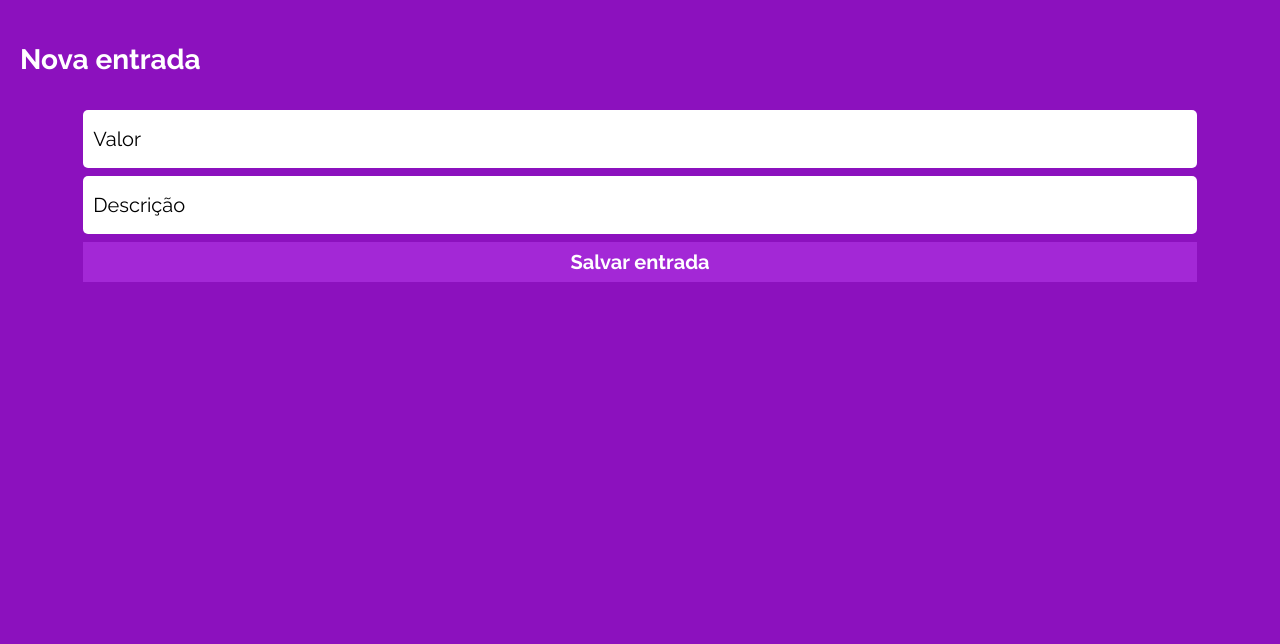
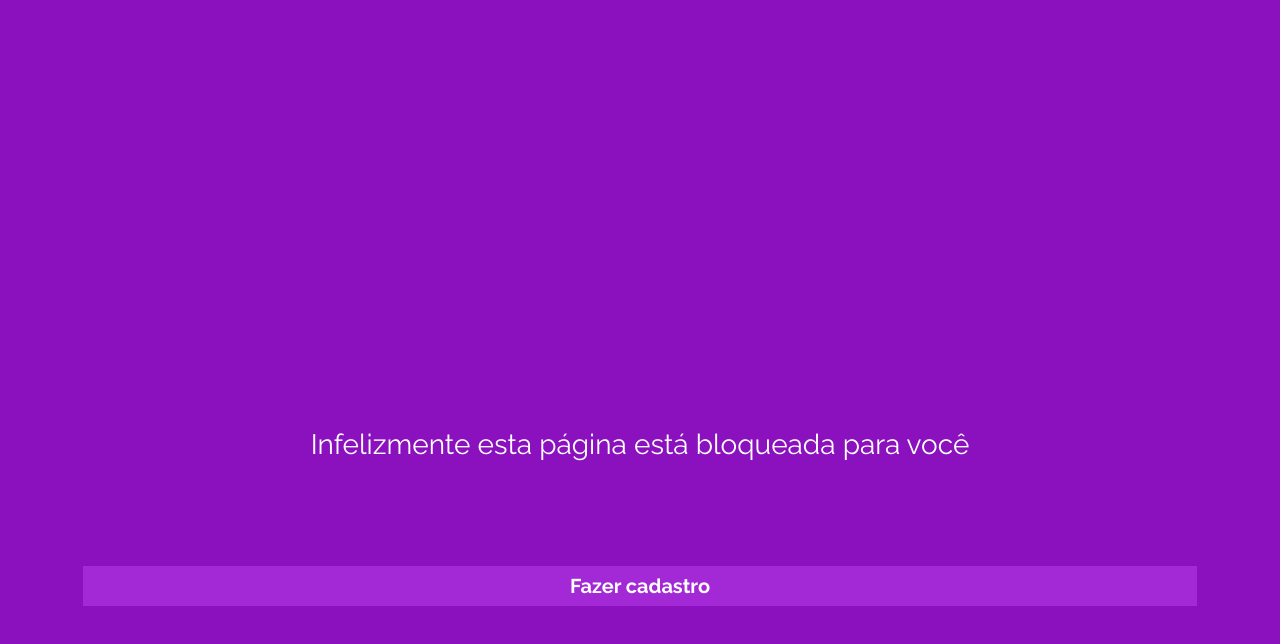
Before and after one commit to viniciuscoassis/projeto13-mywallet-front, a React (Create React App) app: page /main/add/in in a window 1280 px wide. Shown: the top 644 px of the page. Built offline with nearby package versions, Linux system fonts and the light colour scheme; some icons are missing; a web font is replaced by a local one.

Commit message:
feat: add private pages on routes

```diff
--- a/src/components/App.js
+++ b/src/components/App.js
@@ -4,6 +4,7 @@ import GlobalStyle from "../assets/globalStyles";
 import { BrowserRouter, Routes, Route } from "react-router-dom";
 import MainPage from "./MainPage";
 import RegisterNew from "./RegisterNew";
+import PrivatePage from "./PrivatePage";
 
 export default function App() {
   return (
@@ -13,13 +14,34 @@ export default function App() {
       <Wrapper>
         <BrowserRouter>
           <Routes>
+            <Route path="/" element={<InitialPage type="login" />} />
             <Route path="/sign-in" element={<InitialPage type="login" />} />
             <Route path="/sign-up" element={<InitialPage type="cadastro" />} />
-            <Route path="/main" element={<MainPage />} />
-            <Route path="/main/add/in" element={<RegisterNew type={"in"} />} />
+            <Route
+              path="/main"
+              element={
+                <PrivatePage>
+                  {" "}
+                  <MainPage />
+                </PrivatePage>
+              }
+            />
+            <Route
+              path="/main/add/in"
+              element={
+                <PrivatePage>
+                  <RegisterNew type={"in"} />{" "}
+                </PrivatePage>
+              }
+            />
             <Route
               path="/main/add/out"
-              element={<RegisterNew type={"out"} />}
+              element={
+                <PrivatePage>
+                  {" "}
+                  <RegisterNew type={"out"} />
+                </PrivatePage>
+              }
             />
           </Routes>
         </BrowserRouter>
--- a/src/components/Forms/Forms.js
+++ b/src/components/Forms/Forms.js
@@ -1,9 +1,12 @@
 import styled from "styled-components";
-import { Link } from "react-router-dom";
+import { Link, useNavigate } from "react-router-dom";
 import { useState } from "react";
 import WrapperForm from "../FormStyle";
+import { postLogin, postSignUp } from "../../services/mywallet";
 
 export default function Forms({ type }) {
+  const navigate = useNavigate();
+
   const [formLogin, setFormLogin] = useState({ email: "", password: "" });
   const [formSignUp, setFormSignUp] = useState({
     name: "",
@@ -19,11 +22,18 @@ export default function Forms({ type }) {
   }
   function submitLoginForm(e) {
     e.preventDefault();
-    console.log(formLogin);
+    postLogin(formLogin).then((res) => {
+      localStorage.setItem(
+        "mywallet",
+        JSON.stringify({ token: res.data, timestamp: +new Date() })
+      );
+    });
+    navigate("/main");
   }
   function submitSignUpForm(e) {
     e.preventDefault();
-    console.log(formSignUp);
+    postSignUp(formSignUp).then((res) => alert("Cadastrado com sucesso"));
+    navigate("/");
   }
 
   return (
--- /dev/null
+++ b/src/components/PrivatePage.js
@@ -0,0 +1,63 @@
+import { ReturnDownBackOutline, SadOutline } from "react-ionicons";
+
+import styled from "styled-components";
+import WrapperForm from "./FormStyle";
+import { useNavigate } from "react-router-dom";
+
+export default function PrivatePage({ children }) {
+  const navigate = useNavigate();
+  const auth = JSON.parse(localStorage.getItem("mywallet"));
+
+  if (auth) {
+    const then = auth.timestamp;
+    const now = +new Date();
+    if (now - then < 1000 * 60) {
+      return <>{children}</>;
+    } else {
+      localStorage.clear();
+    }
+  } else {
+    return (
+      <Blocked>
+        <SadOutline
+          color={"#ffffff"}
+          shake
+          title="ola"
+          height="250px"
+          width="250px"
+        />
+        <h1>Infelizmente esta página está bloqueada para você</h1>
+        <WrapperForm onSubmit={() => navigate("/sign-up")}>
+          <button>Fazer cadastro </button>
+          <div>
+            <ReturnDownBackOutline
+              color={"#ffffff"}
+              title="return"
+              height="25px"
+              width="25px"
+            />
+          </div>
+        </WrapperForm>
+      </Blocked>
+    );
+  }
+}
+
+const Blocked = styled.div`
+  display: flex;
+  justify-content: space-around;
+  align-items: center;
+  flex-direction: column;
+  height: 80vh;
+  position: relative;
+  h1 {
+    color: white;
+    font-size: 28px;
+    text-align: center;
+  }
+  div {
+    position: absolute;
+    right: 15px;
+    bottom: 30px;
+  }
+`;
--- a/src/components/RegisterNew.js
+++ b/src/components/RegisterNew.js
@@ -13,12 +13,15 @@ export default function RegisterNew({ type }) {
   function handleForm(e) {
     setForm({ ...form, [e.target.name]: e.target.value });
   }
-  function submitForm(e) {
+  async function submitForm(e) {
     e.preventDefault();
 
-    postRegister(form)
-      .then(() => navigate("/main"))
-      .catch((erro) => console.log(erro));
+    try {
+      await postRegister(form);
+      navigate("/main");
+    } catch (error) {
+      console.log(error);
+    }
   }
 
   return (
--- a/src/services/mywallet.js
+++ b/src/services/mywallet.js
@@ -2,14 +2,32 @@ import axios from "axios";
 
 let BASE_URL = "http://localhost:5000/";
 
+function postSignUp(body) {
+  let promisse = axios.post(`${BASE_URL}sign-up`, body);
+  return promisse;
+}
+
+function postLogin(body) {
+  let promisse = axios.post(`${BASE_URL}sign-in`, body);
+  return promisse;
+}
+
+function createHeaders() {
+  const auth = JSON.parse(localStorage.getItem("mywallet")).token;
+  const config = { headers: { Authorization: `Bearer ${auth}` } };
+  return config;
+}
+
 function getRegisters() {
-  let promisse = axios.get(`${BASE_URL}getRegisters`);
+  const headers = createHeaders();
+  let promisse = axios.get(`${BASE_URL}registers`, headers);
   return promisse;
 }
 
 function postRegister(body) {
-  let promisse = axios.post(`${BASE_URL}register`, body);
+  const headers = createHeaders();
+  let promisse = axios.post(`${BASE_URL}registers`, body, headers);
   return promisse;
 }
 
-export { getRegisters, postRegister };
+export { getRegisters, postRegister, postSignUp, postLogin };
```
Also changed, not shown: src/components/MainPage.js (+0 -14 lines).
